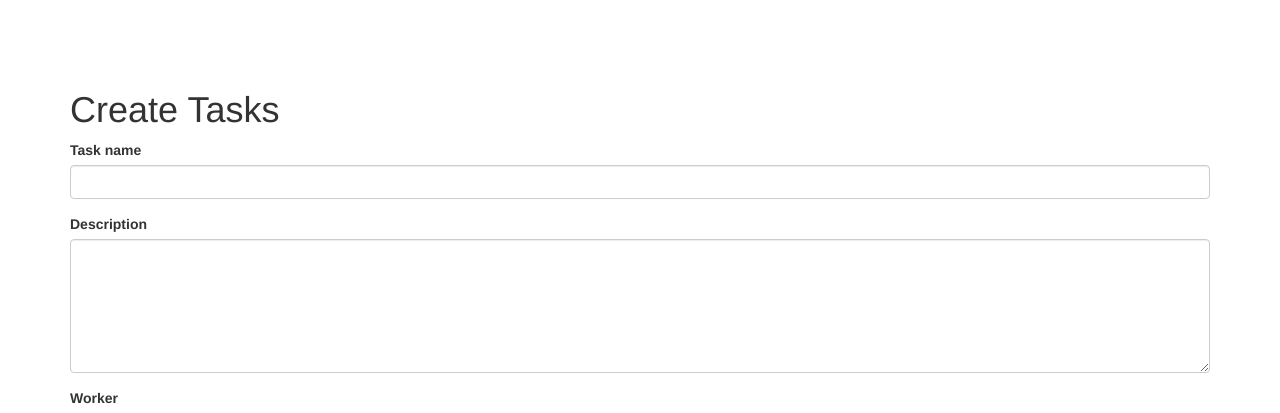
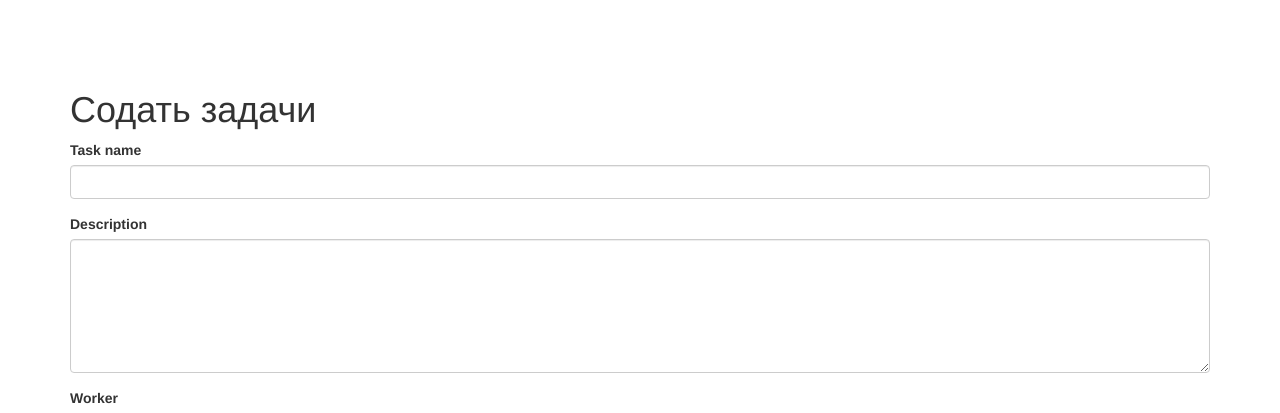
Before and after one commit to adammahamat/Task-Tracker, a Yii app: template views/tasks/create.php in a window 1280 px wide. Shown: the top 413 px of the page. Run offline with PHP 8.4 and a stand-in for Yii, Linux system fonts and the light colour scheme; the template is opened without the code that fills it, so the values that code supplies are empty; form fields are guessed from the names that the template uses; some libraries are stand-ins or nearby versions.

Commit message:
some change

```diff
--- a/views/tasks/create.php
+++ b/views/tasks/create.php
@@ -6,8 +6,8 @@ use yii\helpers\Html;
 /* @var $this yii\web\View */
 /* @var $model app\models\Tasks */
 
-$this->title = 'Create Tasks';
-$this->params['breadcrumbs'][] = ['label' => 'Tasks', 'url' => ['index']];
+$this->title = 'Содать задачи';
+$this->params['breadcrumbs'][] = ['label' => 'Задачи', 'url' => ['index']];
 $this->params['breadcrumbs'][] = $this->title;
 ?>
 <div class="tasks-create">
```
